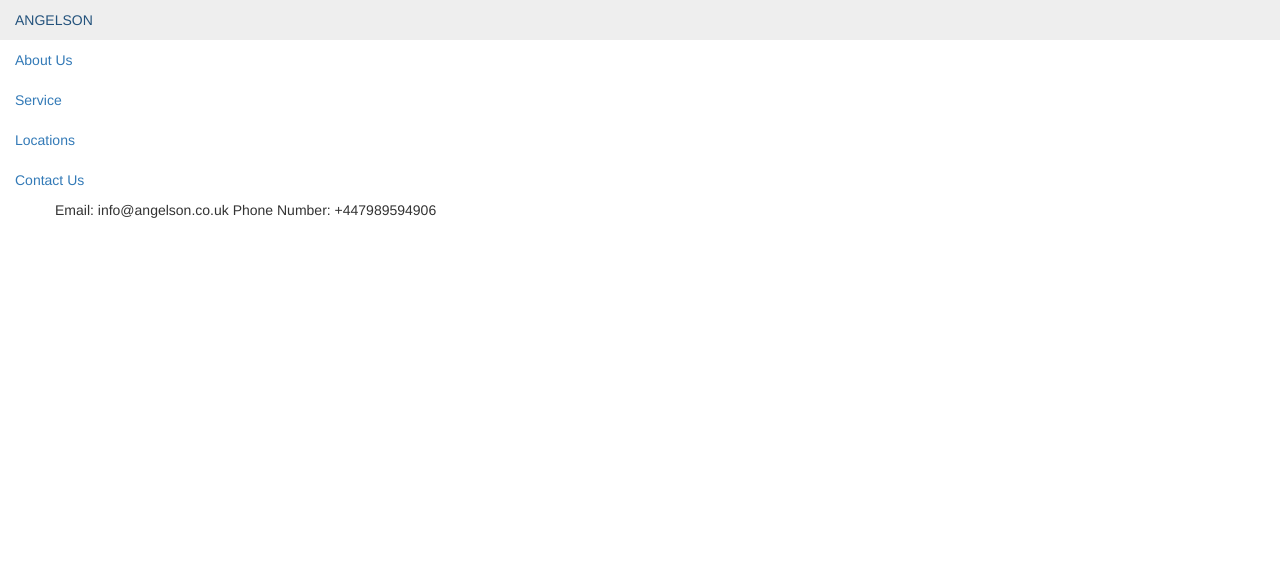
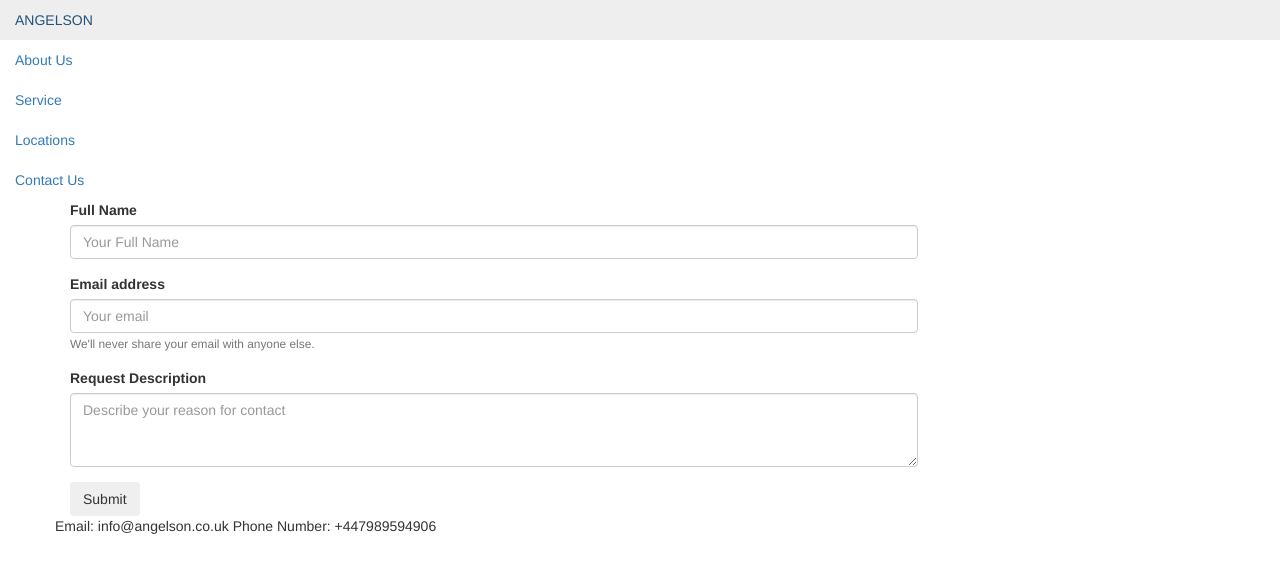
Before and after one commit to laurakubiliene/angelson, a plain HTML site: page contact.html in a window 1280 px wide. Drawn offline with nearby package versions, Linux system fonts and the light colour scheme.

Commit message:
adding a form to contact file

```diff
--- a/contact.html
+++ b/contact.html
@@ -38,6 +38,33 @@
         </ul>
     </header>
     <section>
+        <div class="container" id="contact-form">
+            <div class="row justify-content-center align-items-center form-row">
+                <div class="col-12 col-lg-9 my-auto">
+                    <form>
+                        <div class="form-group d-sm-block p-2">
+                            <label for="name">Full Name</label>
+                            <input type="text" class="form-control" id="name" placeholder="Your Full Name">
+                        </div>
+
+                        <div class="form-group d-sm-block p-2">
+                            <label for="exampleInputEmail1">Email address</label>
+                            <input type="email" class="form-control" id="exampleInputEmail1" aria-describedby="emailHelp" placeholder="Your email">
+                            <small id="emailHelp" class="form-text text-muted">We'll never share your email with anyone else.</small>
+                        </div>
+
+                        <div class="form-group d-sm-block p-2">
+                            <label for="exampleFormControlTextarea1">Request Description</label>
+                            <textarea class="form-control" id="exampleFormControlTextarea1" rows="3" placeholder="Describe your reason for contact"></textarea>
+                        </div>
+                        <button type="submit" class="btn submit-btn">Submit</button>
+                    </form>
+                </div>
+            </div>
+        </div>
+
+
+
     </section>
     <footer>
         <div class="container">
```
